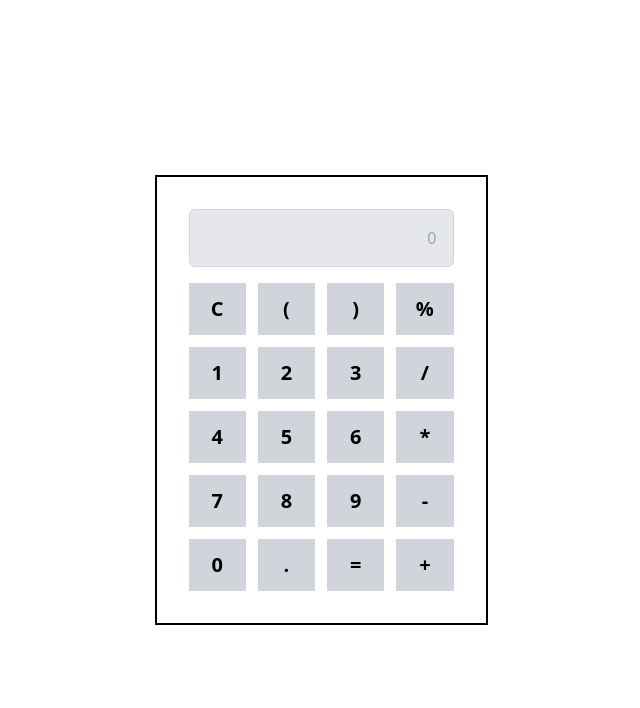
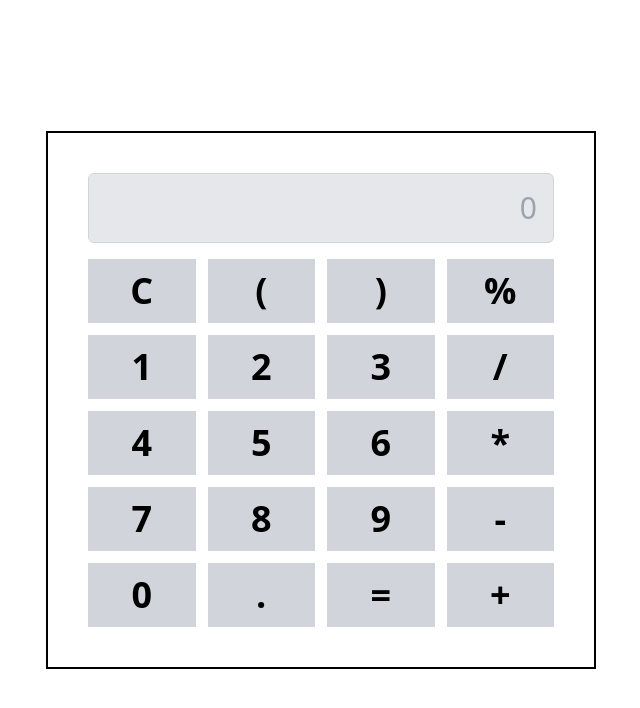
Before and after one commit to agrawaljay12/calculator, a plain HTML site: page index.html in a window 1280 px wide. Shown: the whole page, without its empty margins (319-959 px from the left). Drawn offline with nearby package versions, Linux system fonts and the light colour scheme.

Commit message:
commited

```diff
--- a/index.html
+++ b/index.html
@@ -8,32 +8,32 @@
     <link href="https://cdn.jsdelivr.net/npm/tailwindcss@2.2.19/dist/tailwind.min.css" rel="stylesheet">
     <!-- <script src="https://cdn.tailwindcss.com"></script> -->
 </head>
-<body class="h-screen justify-center items-center flex">
-    <div class="border-2 border-black p-8">
+<body class=" flex h-screen justify-center items-center">
+    <div class="border-2 border-black sm:max-h-5xl max-sm:w-6xl max-h-auto max-w-96 p-10 ms-10">
         <input type="text" class="w-full bg-gray-200 text-right p-4 mb-4 border border-gray-300
-        rounded-md focus:outline-none" placeholder="0" id="input-field">
+        rounded-md focus:outline-none text-3xl font-xl" placeholder="0" id="input-field">
         <div class="grid grid-cols-4 gap-3">
-            <button class="bg-gray-300 text-black font-bold text-xl py-3 px-4" onclick="clr()"> C </button>
-            <button class="bg-gray-300 text-black font-bold text-xl py-3 px-4" onclick="handleclick('(')"> ( </button>
-            <button class="bg-gray-300 text-black font-bold text-xl py-3 px-4" onclick="handleclick(')')"> ) </button>
-            <button class="bg-gray-300 text-black font-bold text-xl py-3 px-4" onclick="handleclick('%')"> % </button>
-            <button class="bg-gray-300 text-black font-bold text-xl py-3 px-4" onclick="handleclick(1)"> 1</button>
-            <button class="bg-gray-300 text-black font-bold text-xl py-3 px-4" onclick="handleclick(2)"> 2 </button>
-            <button class="bg-gray-300 text-black font-bold text-xl py-3 px-4" onclick="handleclick(3)"> 3 </button>
-            <button class="bg-gray-300 text-black font-bold text-xl py-3 px-4" onclick="handleclick('/')"> / </button>
-            <button class="bg-gray-300 text-black font-bold text-xl py-3 px-4" onclick="handleclick(4)"> 4</button>
-            <button class="bg-gray-300 text-black font-bold text-xl py-3 px-4" onclick="handleclick(5)"> 5 </button>
-            <button class="bg-gray-300 text-black font-bold text-xl py-3 px-4" onclick="handleclick(6)"> 6 </button>
-            <button class="bg-gray-300 text-black font-bold text-xl py-3 px-4" onclick="handleclick('*')"> * </button>
-            <button class="bg-gray-300 text-black font-bold text-xl py-3 px-4" onclick="handleclick(7)"> 7 </button>
-            <button class="bg-gray-300 text-black font-bold text-xl py-3 px-4" onclick="handleclick(8)"> 8 </button>
-            <button class="bg-gray-300 text-black font-bold text-xl py-3 px-4" onclick="handleclick(9)"> 9 </button>
-            <button class="bg-gray-300 text-black font-bold text-xl py-3 px-4" onclick="handleclick('-')"> - </button>
-            <button class="bg-gray-300 text-black font-bold text-xl py-3 px-4" onclick="handleclick(0)"> 0 </button>
-            <button class="bg-gray-300 text-black font-bold text-xl py-3 px-4" onclick="handleclick('.')"> . </button>
-            <button class="bg-gray-300 text-black font-bold text-xl py-3 px-4" onclick="solve()"> = </button>
-            <button class="bg-gray-300 text-black font-bold text-xl py-3 px-4" onclick="handleclick('+')"> + </button>
-        </
+            <button class="bg-gray-300 text-black font-bold text-4xl py-3 px-4" onclick="clr()"> C </button>
+            <button class="bg-gray-300 text-black font-bold text-4xl py-3 px-4" onclick="handleclick('(')"> ( </button>
+            <button class="bg-gray-300 text-black font-bold text-4xl py-3 px-4" onclick="handleclick(')')"> ) </button>
+            <button class="bg-gray-300 text-black font-bold text-4xl py-3 px-4" onclick="handleclick('%')"> % </button>
+            <button class="bg-gray-300 text-black font-bold text-4xl py-3 px-4" onclick="handleclick(1)"> 1</button>
+            <button class="bg-gray-300 text-black font-bold text-4xl py-3 px-4" onclick="handleclick(2)"> 2 </button>
+            <button class="bg-gray-300 text-black font-bold text-4xl py-3 px-4" onclick="handleclick(3)"> 3 </button>
+            <button class="bg-gray-300 text-black font-bold text-4xl py-3 px-4" onclick="handleclick('/')"> / </button>
+            <button class="bg-gray-300 text-black font-bold text-4xl py-3 px-4" onclick="handleclick(4)"> 4</button>
+            <button class="bg-gray-300 text-black font-bold text-4xl py-3 px-4" onclick="handleclick(5)"> 5 </button>
+            <button class="bg-gray-300 text-black font-bold text-4xl py-3 px-4" onclick="handleclick(6)"> 6 </button>
+            <button class="bg-gray-300 text-black font-bold text-4xl py-3 px-4" onclick="handleclick('*')"> * </button>
+            <button class="bg-gray-300 text-black font-bold text-4xl py-3 px-4" onclick="handleclick(7)"> 7 </button>
+            <button class="bg-gray-300 text-black font-bold text-4xl py-3 px-4" onclick="handleclick(8)"> 8 </button>
+            <button class="bg-gray-300 text-black font-bold text-4xl py-3 px-4" onclick="handleclick(9)"> 9 </button>
+            <button class="bg-gray-300 text-black font-bold text-4xl py-3 px-4" onclick="handleclick('-')"> - </button>
+            <button class="bg-gray-300 text-black font-bold text-4xl py-3 px-4" onclick="handleclick(0)"> 0 </button>
+            <button class="bg-gray-300 text-black font-bold text-4xl py-3 px-4" onclick="handleclick('.')"> . </button>
+            <button class="bg-gray-300 text-black font-bold text-4xl py-3 px-4" onclick="solve()"> = </button>
+            <button class="bg-gray-300 text-black font-bold text-4xl py-3 px-4" onclick="handleclick('+')"> + </button>
+        </div>
     </div>
 </body>
 </html>
```
